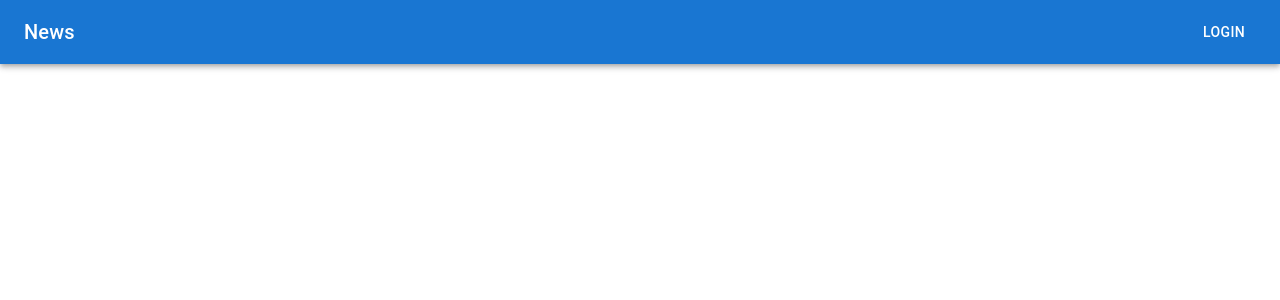
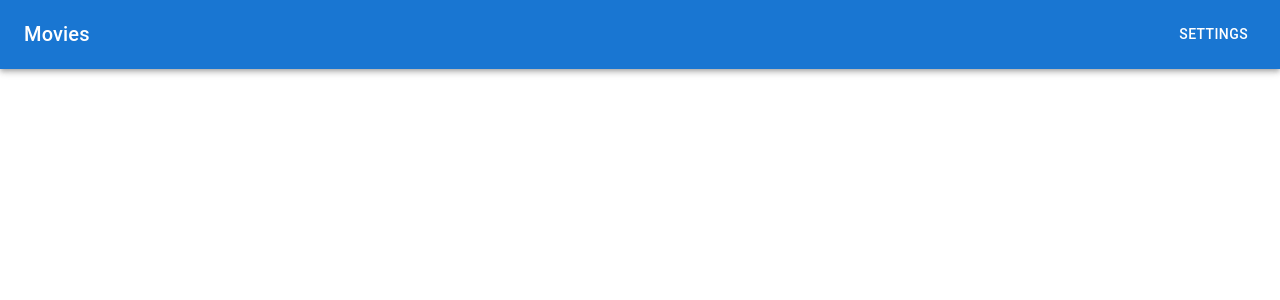
Before and after one commit to KeithChasen/react-films-client, a React (Vite) app: page / in a window 1280 px wide. Shown: the top 300 px of the page. Built offline with nearby package versions, Linux system fonts and the light colour scheme.

Commit message:
navigation component / added nav button for larger screens

```diff
--- a/src/App.jsx
+++ b/src/App.jsx
@@ -1,95 +1,14 @@
-import { useState } from 'react';
 import {
-  CssBaseline,
-  Box,
-  AppBar,
-  Toolbar,
-  IconButton,
-  Typography,
-  Button,
-  Drawer,
-  List,
-  ListItem,
-  ListItemButton,
-  ListItemIcon,
-  ListItemText,
-  Divider,
-  Hidden
+  CssBaseline
 } from '@mui/material';
-import MenuIcon from '@mui/icons-material/Menu';
-import InboxIcon from '@mui/icons-material/MoveToInbox';
-import MailIcon from '@mui/icons-material/Mail';
+
+import { Navigation } from './components';
 
 function App() {
-  const [isDrawerOpen, setDrawerOpen] = useState(false);
-
-  const list = () => (
-    <Box
-      sx={{ width: 250 }}
-      role="presentation"
-    >
-      <List>
-        {['Inbox', 'Starred', 'Send email', 'Drafts'].map((text, index) => (
-          <ListItem key={text} disablePadding>
-            <ListItemButton>
-              <ListItemIcon>
-                {index % 2 === 0 ? <InboxIcon /> : <MailIcon />}
-              </ListItemIcon>
-              <ListItemText primary={text} />
-            </ListItemButton>
-          </ListItem>
-        ))}
-      </List>
-      <Divider />
-      <List>
-        {['All mail', 'Trash', 'Spam'].map((text, index) => (
-          <ListItem key={text} disablePadding>
-            <ListItemButton>
-              <ListItemIcon>
-                {index % 2 === 0 ? <InboxIcon /> : <MailIcon />}
-              </ListItemIcon>
-              <ListItemText primary={text} />
-            </ListItemButton>
-          </ListItem>
-        ))}
-      </List>
-    </Box>
-  );
-
   return (
     <>
       <CssBaseline /> {/* Drops basic margins of body */}
-      <Box sx={{ flexGrow: 1 }}>
-      <AppBar position="static">
-        <Toolbar>
-          <Hidden only={['lg', 'xl']}>
-            <IconButton
-              size="large"
-              edge="start"
-              color="inherit"
-              aria-label="menu"
-              sx={{ mr: 2 }}
-              onClick={() => setDrawerOpen(true)}
-            >
-              <MenuIcon />
-            </IconButton>
-          </Hidden>
-          <Typography variant="h6" component="div" sx={{ flexGrow: 1 }}>
-            News
-          </Typography>
-          <Button color="inherit">Login</Button>
-        </Toolbar>
-      </AppBar>
-
-      <Drawer
-        anchor='left'
-        open={isDrawerOpen}
-        onClose={() => setDrawerOpen(false)}
-      >
-        {list()}
-      </Drawer>
-
-    </Box>
+      <Navigation />
     </>
   )
 }
--- /dev/null
+++ b/src/components/index.jsx
@@ -0,0 +1,3 @@
+import Navigation from './navigation';
+
+export { Navigation };
--- /dev/null
+++ b/src/components/navigation/index.jsx
@@ -0,0 +1,80 @@
+import { useState } from 'react';
+import {
+  Box,
+  AppBar,
+  Toolbar,
+  IconButton,
+  Typography,
+  Button,
+  Drawer,
+  List,
+  ListItem,
+  ListItemButton,
+  ListItemIcon,
+  ListItemText,
+  Hidden,
+} from '@mui/material';
+import MenuIcon from '@mui/icons-material/Menu';
+import SettingsIcon from '@mui/icons-material/Settings';
+
+const Navigation = () => {
+  const [isDrawerOpen, setDrawerOpen] = useState(false);
+
+  const list = () => (
+    <Box
+      sx={{ width: 250 }}
+      role="presentation"
+    >
+      <List>
+        <ListItem key='Settings'  disablePadding>
+        <ListItemButton>
+            <ListItemIcon>
+            <SettingsIcon />
+            </ListItemIcon>
+            <ListItemText primary='Settings' />
+        </ListItemButton>
+        </ListItem>
+      </List>
+    </Box>
+  );
+
+  return (
+    <Box sx={{ flexGrow: 1 }}>
+      <AppBar position="static">
+        <Toolbar>
+          <Hidden only={['lg', 'xl']}>
+            <IconButton
+              size="large"
+              edge="start"
+              color="inherit"
+              aria-label="menu"
+              sx={{ mr: 2 }}
+              onClick={() => setDrawerOpen(true)}
+            >
+              <MenuIcon />
+            </IconButton>
+          </Hidden>
+          <Typography variant="h6" component="div" sx={{ flexGrow: 1 }}>
+            Movies
+          </Typography>
+          <Box sx={{ display: { xs: 'none', lg: 'flex' } }}>
+              <Button
+                sx={{ my: 2, color: 'white', display: 'block' }}
+              >
+               Settings
+              </Button>
+          </Box>
+        </Toolbar>
+      </AppBar>
+      <Drawer
+        anchor='left'
+        open={isDrawerOpen}
+        onClose={() => setDrawerOpen(false)}
+      >
+        {list()}
+      </Drawer>
+    </Box>
+  )
+}
+
+export default Navigation
```
